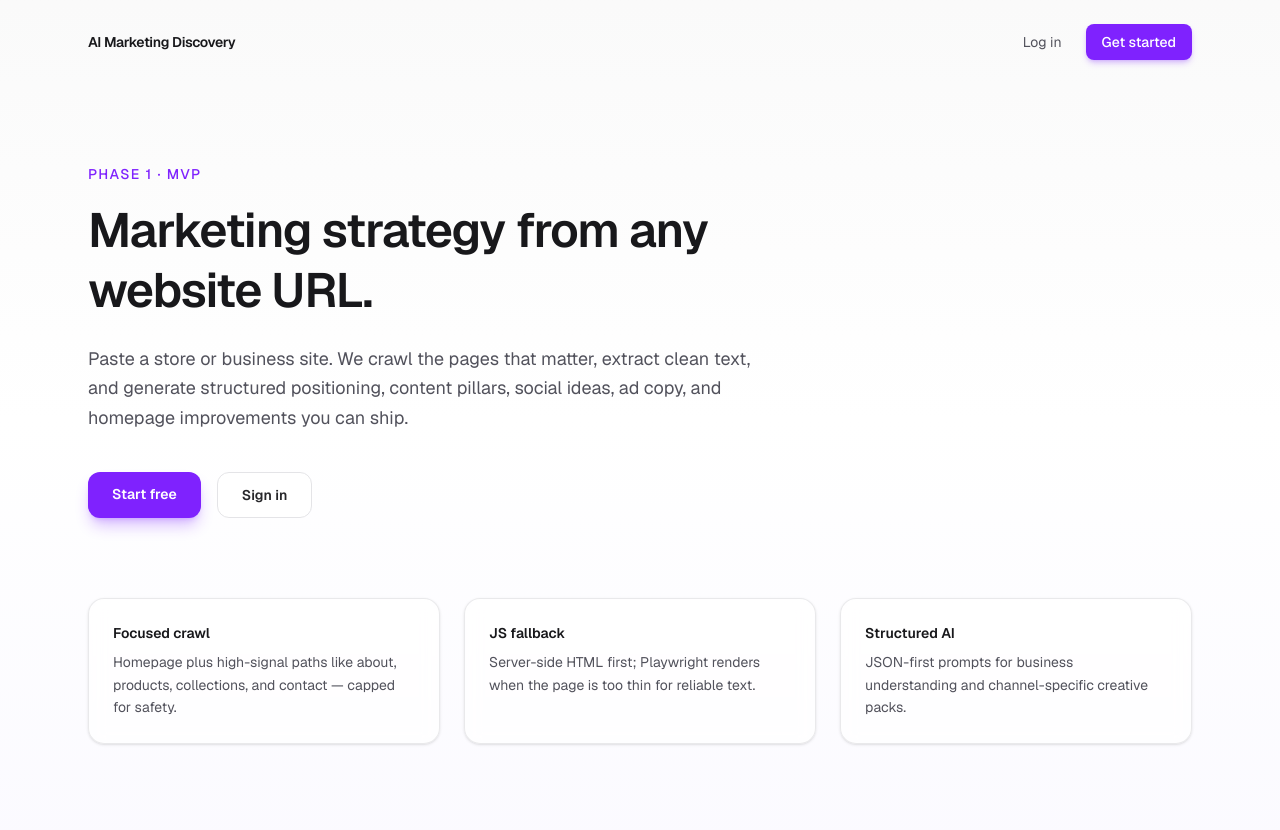
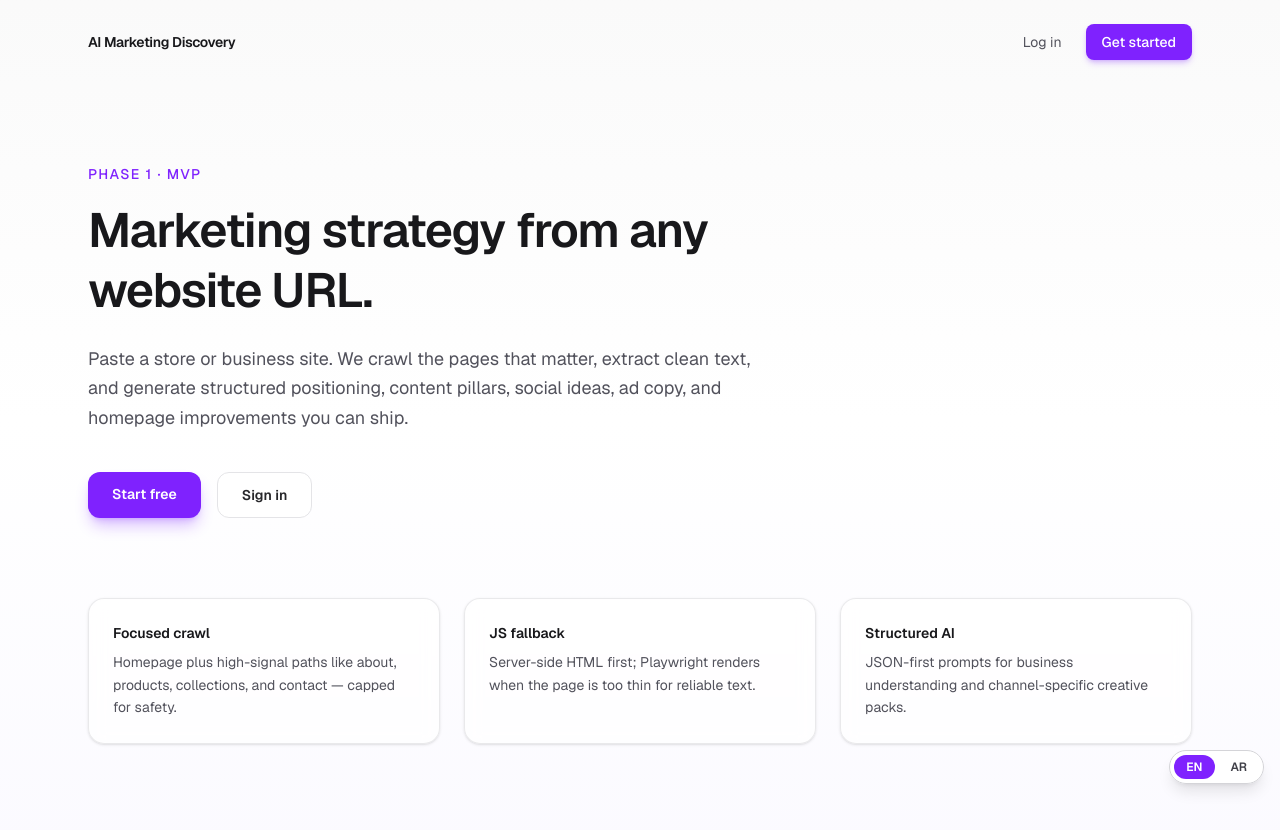
Before and after one commit to atech-company/ai-marketing-, a Next.js app in the folder frontend/: page / in a window 1280 px wide. Shown: the top 830 px of the page. Built offline with nearby package versions, Linux system fonts and the light colour scheme.

Commit message:
feat: add global EN/AR translate toggle across app
Expose an app-wide translation switch that applies RTL/LTR direction and language state on every page through the root layout.

Made-with: Cursor

```diff
--- a/frontend/src/app/layout.tsx
+++ b/frontend/src/app/layout.tsx
@@ -1,5 +1,6 @@
 import type { Metadata } from "next";
 import { Geist, Geist_Mono } from "next/font/google";
+import { GlobalTranslateToggle } from "@/components/common/global-translate-toggle";
 import "./globals.css";
 
 const geistSans = Geist({
@@ -27,7 +28,10 @@ export default function RootLayout({
       lang="en"
       className={`${geistSans.variable} ${geistMono.variable} h-full antialiased`}
     >
-      <body className="min-h-full flex flex-col">{children}</body>
+      <body className="min-h-full flex flex-col">
+        {children}
+        <GlobalTranslateToggle />
+      </body>
     </html>
   );
 }
--- /dev/null
+++ b/frontend/src/components/common/global-translate-toggle.tsx
@@ -0,0 +1,96 @@
+"use client";
+
+import { useEffect, useState } from "react";
+
+declare global {
+  interface Window {
+    googleTranslateElementInit?: () => void;
+  }
+}
+
+type UiLanguage = "en" | "ar";
+
+const LANG_KEY = "aim_ui_lang";
+
+function setTranslateCookie(target: UiLanguage): void {
+  const value = target === "ar" ? "/auto/ar" : "/auto/en";
+  document.cookie = `googtrans=${value};path=/;max-age=31536000`;
+}
+
+function loadGoogleTranslateScript(): void {
+  if (document.getElementById("google-translate-script")) return;
+  const s = document.createElement("script");
+  s.id = "google-translate-script";
+  s.src = "https://translate.google.com/translate_a/element.js?cb=googleTranslateElementInit";
+  s.async = true;
+  document.body.appendChild(s);
+}
+
+export function GlobalTranslateToggle() {
+  const [lang, setLang] = useState<UiLanguage>("en");
+
+  useEffect(() => {
+    const stored = (localStorage.getItem(LANG_KEY) as UiLanguage | null) ?? "en";
+    setLang(stored === "ar" ? "ar" : "en");
+    document.documentElement.lang = stored === "ar" ? "ar" : "en";
+    document.documentElement.dir = stored === "ar" ? "rtl" : "ltr";
+  }, []);
+
+  useEffect(() => {
+    // Hidden container required by Google translate script.
+    if (!document.getElementById("google_translate_element")) {
+      const el = document.createElement("div");
+      el.id = "google_translate_element";
+      el.style.display = "none";
+      document.body.appendChild(el);
+    }
+    window.googleTranslateElementInit = () => {
+      // eslint-disable-next-line @typescript-eslint/no-explicit-any
+      const g = (window as any).google;
+      if (g?.translate?.TranslateElement) {
+        // eslint-disable-next-line no-new
+        new g.translate.TranslateElement(
+          { pageLanguage: "en", includedLanguages: "en,ar", autoDisplay: false },
+          "google_translate_element",
+        );
+      }
+    };
+    loadGoogleTranslateScript();
+  }, []);
+
+  function applyLanguage(next: UiLanguage) {
+    setLang(next);
+    localStorage.setItem(LANG_KEY, next);
+    document.documentElement.lang = next;
+    document.documentElement.dir = next === "ar" ? "rtl" : "ltr";
+    setTranslateCookie(next);
+    window.location.reload();
+  }
+
+  return (
+    <div className="fixed bottom-4 right-4 z-50 flex items-center gap-1 rounded-full border border-zinc-300 bg-white/95 p-1 shadow-lg dark:border-zinc-700 dark:bg-zinc-900/95">
+      <button
+        type="button"
+        onClick={() => applyLanguage("en")}
+        className={`rounded-full px-3 py-1 text-xs font-semibold ${
+          lang === "en"
+            ? "bg-violet-600 text-white"
+            : "text-zinc-700 hover:bg-zinc-100 dark:text-zinc-300 dark:hover:bg-zinc-800"
+        }`}
+      >
+        EN
+      </button>
+      <button
+        type="button"
+        onClick={() => applyLanguage("ar")}
+        className={`rounded-full px-3 py-1 text-xs font-semibold ${
+          lang === "ar"
+            ? "bg-violet-600 text-white"
+            : "text-zinc-700 hover:bg-zinc-100 dark:text-zinc-300 dark:hover:bg-zinc-800"
+        }`}
+      >
+        AR
+      </button>
+    </div>
+  );
+}
```
